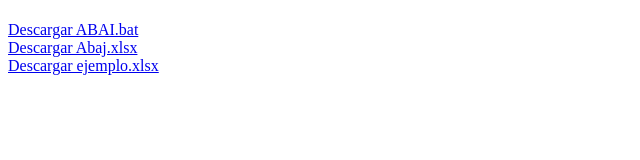
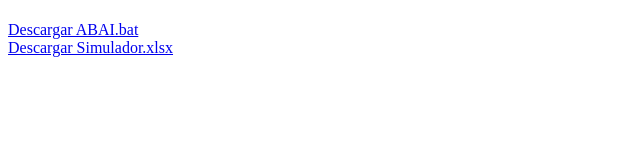
Before and after one commit to itsystemcoreservervirtual/fastdownload, a plain HTML site: page index.html in a window 1280 px wide. Shown: the whole page, without its empty margins (0-640 px from the left). Drawn offline with Linux system fonts and the light colour scheme.

Commit message:
Replace download links with Simulador.xlsx

```diff
--- a/index.html
+++ b/index.html
@@ -7,7 +7,6 @@
 <body>
   <h1></h1>
   <a href="ABAI.bat" download>Descargar ABAI.bat</a><br>
-  <a href="Abaj.xlsx" download>Descargar Abaj.xlsx</a><br>
-  <a href="ejemplo.xlsx" download>Descargar ejemplo.xlsx</a>
+  <a href="Simulador.xlsx" download>Descargar Simulador.xlsx</a><br>
 </body>
 </html>
```
